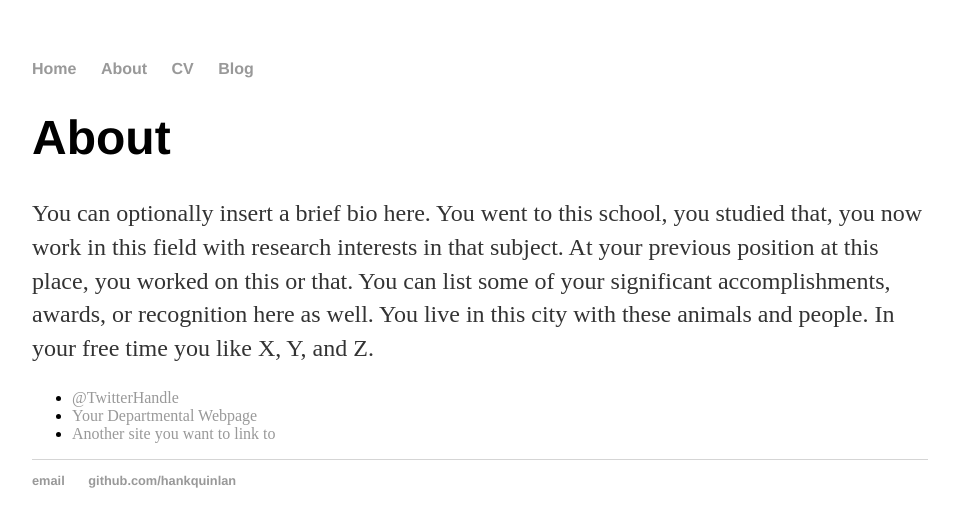
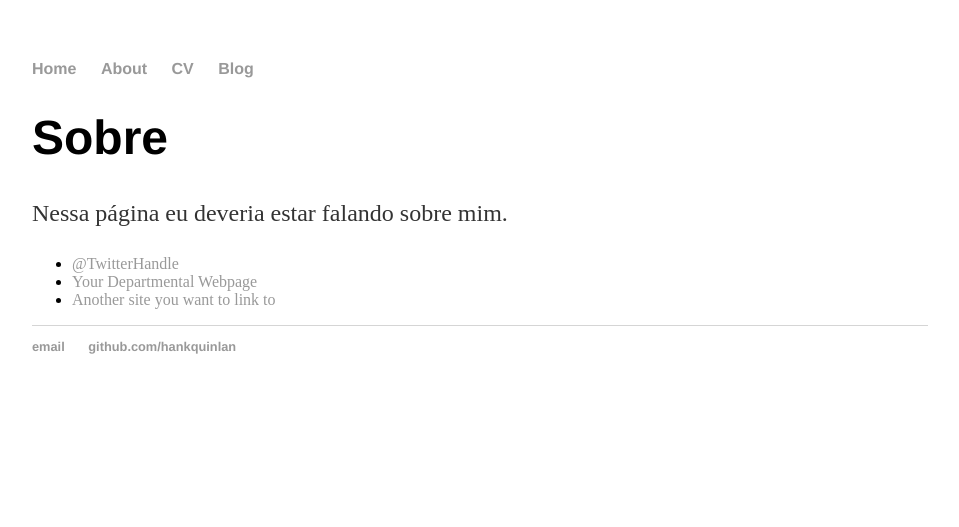
Before and after one commit to fiuzatayna/fiuzatayna.github.io, a Jekyll site: the page built from about/index.html, in a window 1280 px wide. Shown: the top 527 px of the page, without its empty margins (160-1119 px from the left). Built offline with Jekyll 4.4.1, drawn with Linux system fonts in a browser that asks for light colours.

```diff
--- a/about/index.html
+++ b/about/index.html
@@ -4,8 +4,8 @@
 ---
 
 		<div class="about">
-			<h1>About</h1>
-			<p>You can optionally insert a brief bio here. You went to this school, you studied that, you now work in this field with research interests in that subject. At your previous position at this place, you worked on this or that. You can list some of your significant accomplishments, awards, or recognition here as well. You live in this city with these animals and people. In your free time you like X, Y, and Z.</p>
+			<h1>Sobre</h1>
+			<p>Nessa página eu deveria estar falando sobre mim.</p>
 
 			<ul class="contacts">
 				<li><a href="#">@TwitterHandle</a></li>
```
